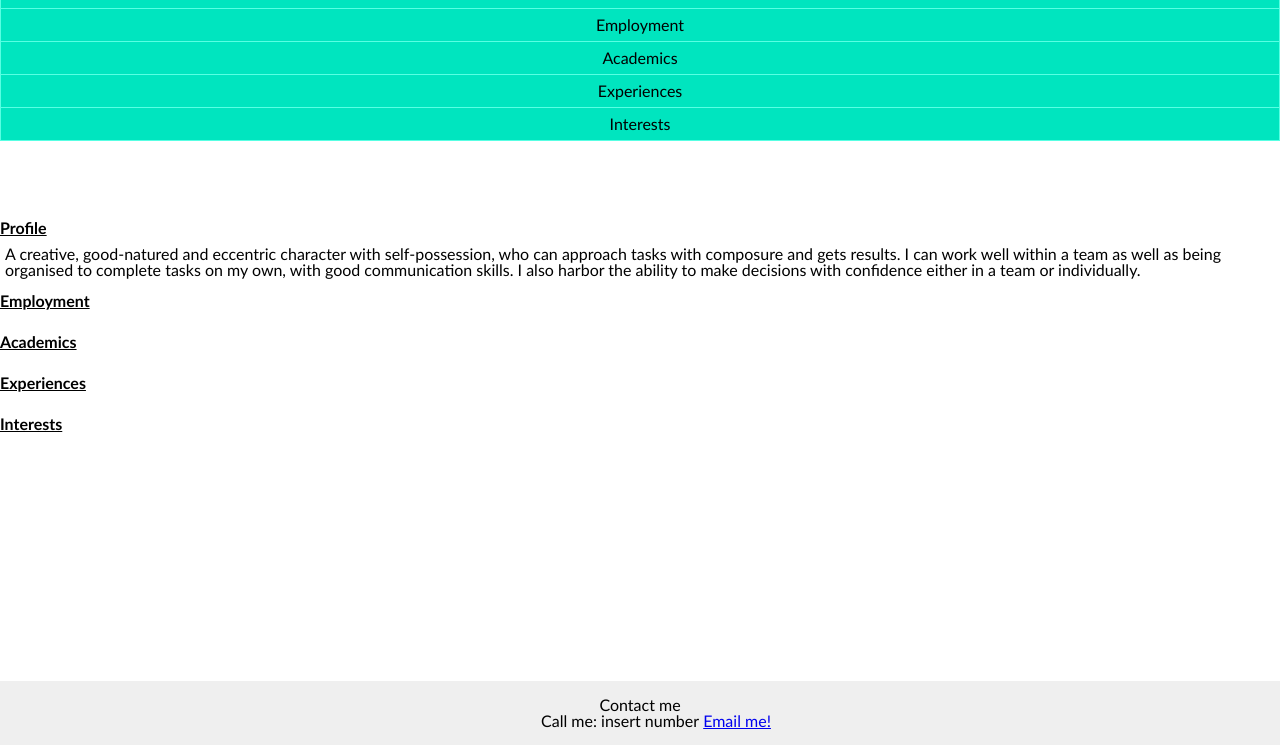
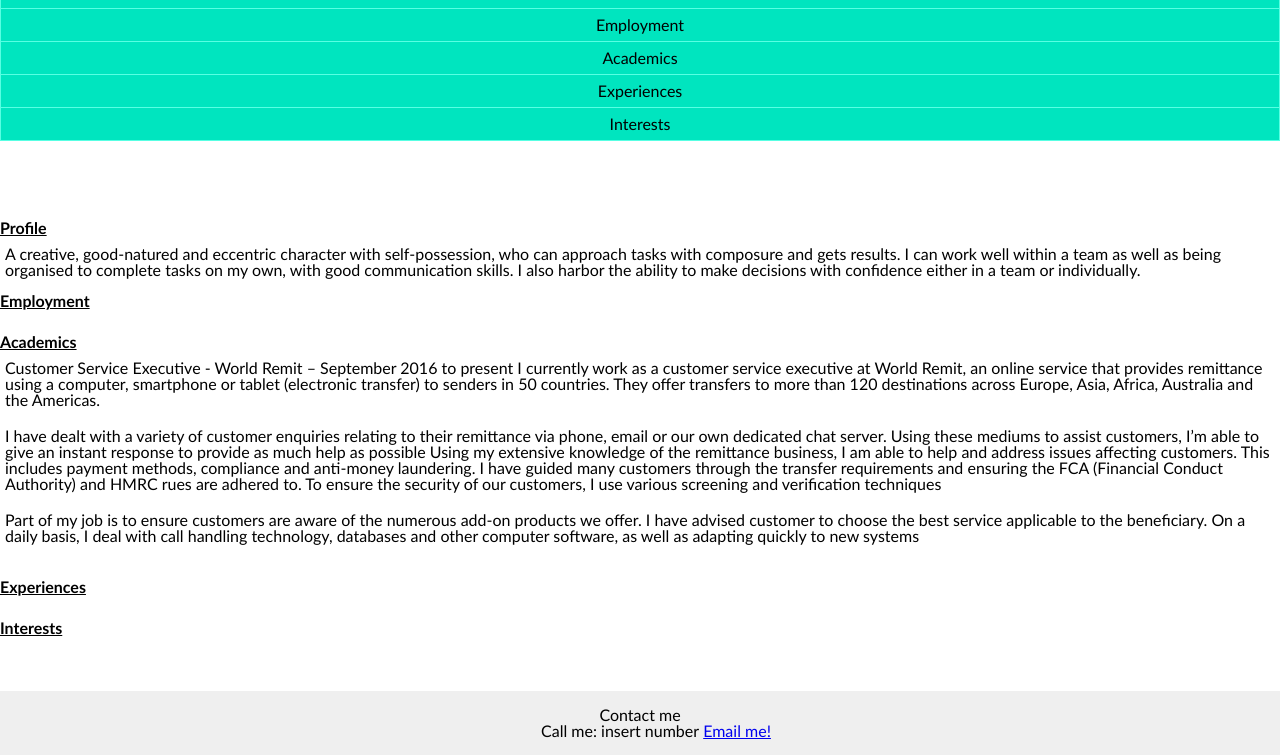
Before and after one commit to jboateng94/cvsite, a plain HTML site: page my-project/index.html in a window 1280 px wide. Shown: the part 55-810 px from the top of the page. Drawn offline with Linux system fonts and the light colour scheme.

```diff
--- a/my-project/css/style.css
+++ b/my-project/css/style.css
@@ -90,7 +90,7 @@ main > article > h3{
 footer{
 	box-sizing: border-box;
 	margin-top: 5vh;
-	position: absolute;
+	position: relative;
   	right: 0;
   	bottom: 0;
   	left: 0;
--- a/my-project/index.html
+++ b/my-project/index.html
@@ -30,7 +30,20 @@
 		</article>
 		<article id="academics">
 			<h3>Academics</h3>
-			<p></p>
+			<p>
+				Customer Service Executive - World Remit – September 2016 to present
+I currently work as a customer service executive at World Remit, an online service that provides remittance using a computer, smartphone or tablet (electronic transfer) to senders in 50 countries. They offer transfers to more than 120 destinations across Europe, Asia, Africa, Australia and the Americas. </p><p>
+	I have dealt with a variety of customer enquiries relating to their remittance via phone, email or our own dedicated chat server. Using these mediums to assist customers, I’m able to give an instant response to provide as much help as possible
+Using my extensive knowledge of the remittance business, I am able to help and address issues affecting customers. This includes payment methods, compliance and anti-money laundering. I have guided many customers through the transfer requirements and ensuring the FCA (Financial Conduct Authority) and HMRC rues are adhered to.
+To ensure the security of our customers, I use various screening and verification techniques
+</p><p>
+	Part of my job is to ensure customers are aware of the numerous add-on products we offer. I have advised customer to choose the best service applicable to the beneficiary.
+On a daily basis, I deal with call handling technology, databases and other computer software, as well as adapting quickly to new systems
+</p>
+<!-- Job roles: -->
+
+
+			</p>
 		</article>
 		<article id="experiences">
 			<h3>Experiences</h3>
```
